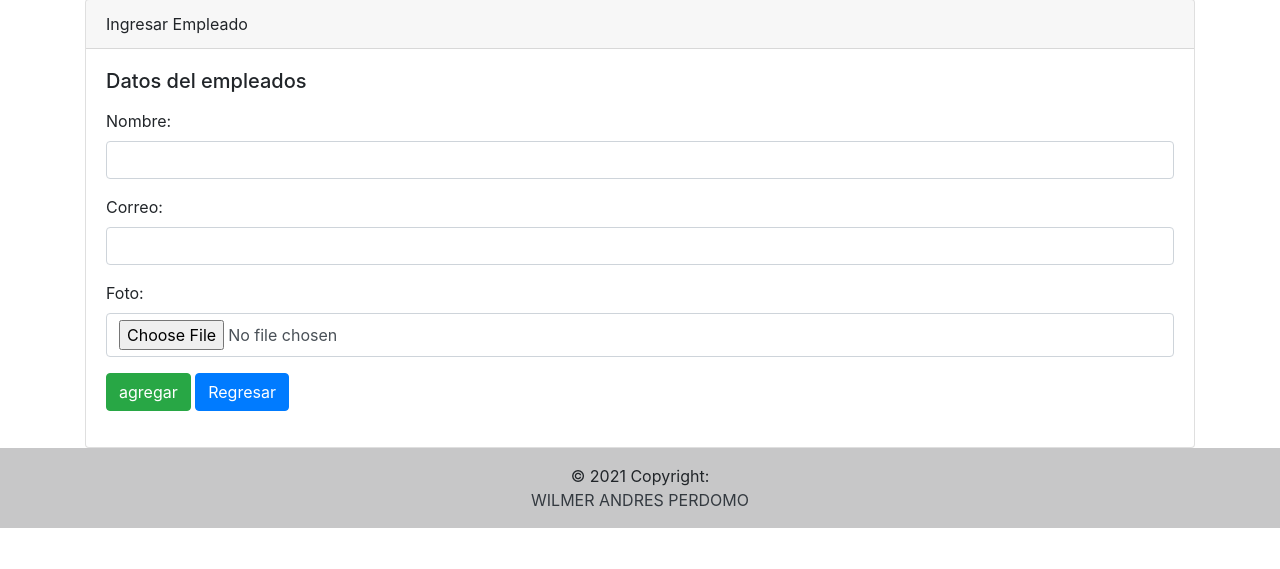
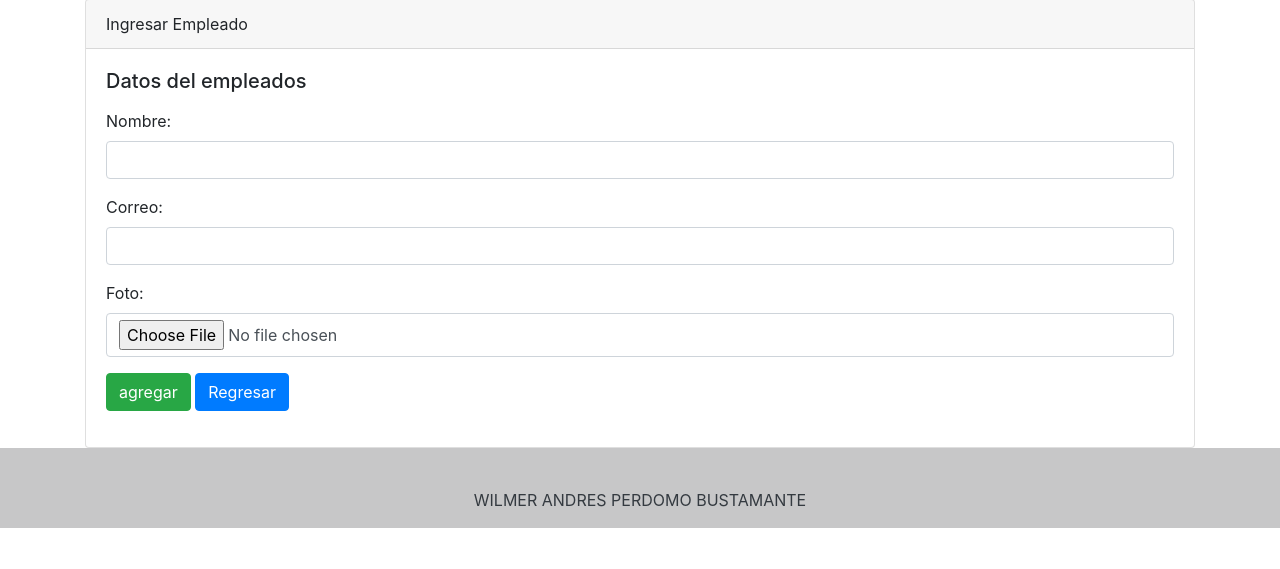
Before and after one commit to waperdomob/CRUD_Python_Flask, a Flask app: page /create in a window 1280 px wide. Shown: the part 57-626 px from the top of the page. Run offline with Flask 2, Linux system fonts and the light colour scheme; some libraries are stand-ins or nearby versions.

Commit message:
CORRECCIONES

```diff
--- a/templates/footer.html
+++ b/templates/footer.html
@@ -4,8 +4,7 @@
       <footer class="bg-light text-center text-lg-start">
         <!-- Copyright -->
         <div class="text-center p-3" style="background-color: rgba(0, 0, 0, 0.2);">
-          © 2021 Copyright:
-          <br><a class="text-dark" href="#">WILMER ANDRES PERDOMO</a>
+          <br><a class="text-dark" href="#">WILMER ANDRES PERDOMO BUSTAMANTE</a>
         </div>
         <!-- Copyright -->
       </footer>
```
